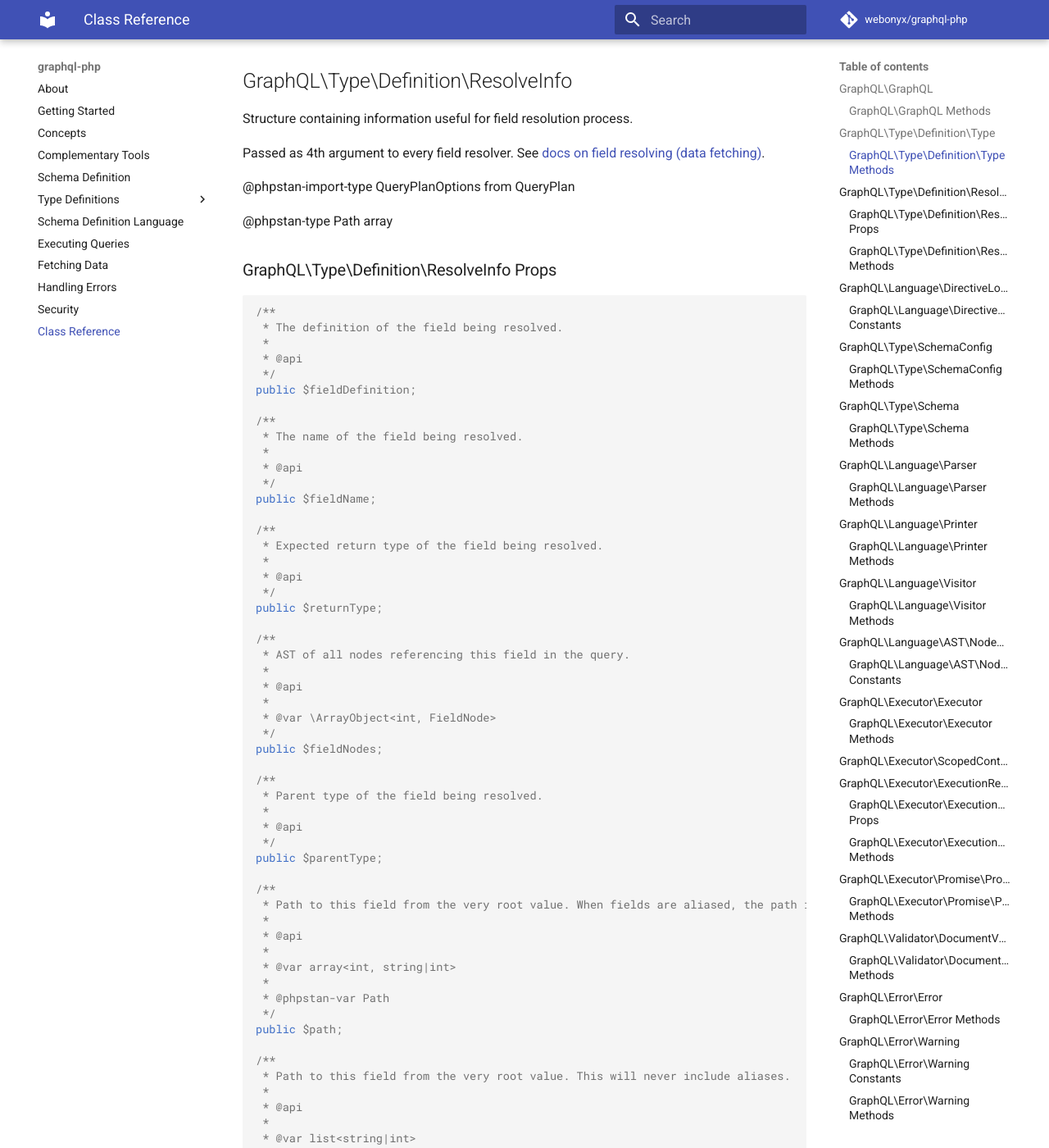
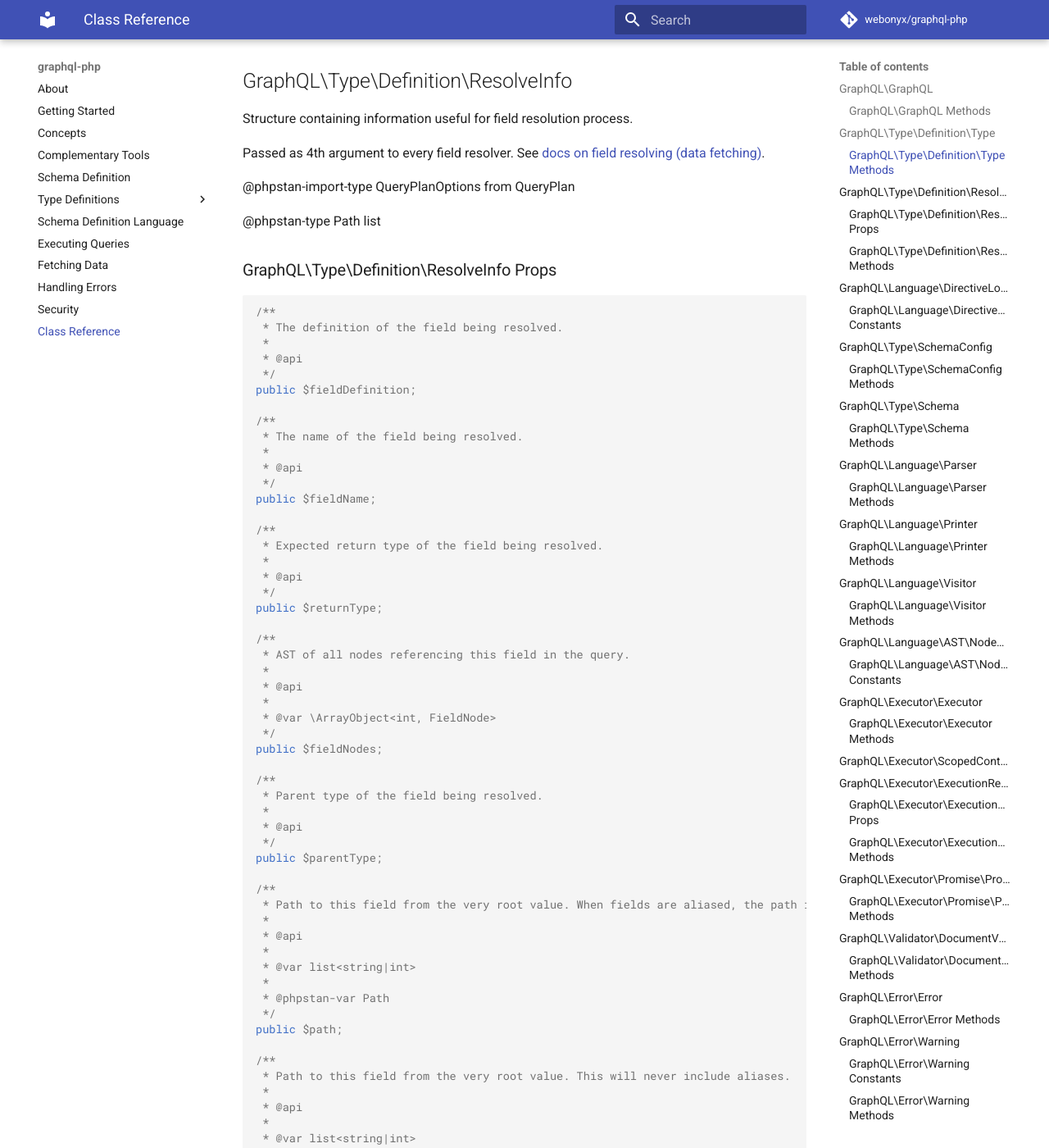
Before and after one commit to webonyx/graphql-php, an MkDocs documentation site: the page built from docs/class-reference.md, in a window 1280 px wide and 1400 px high, scrolled down 5541 px. Shown: the whole window at 82% size. Built offline with MkDocs 1.6.1 and Material for MkDocs 9.7.7, drawn with Linux system fonts in a browser that asks for light colours; comment, search, counter and statistics services are not loaded; some of the changed text lies outside the part shown.

Commit message:
Prettify docs

```diff
--- a/docs/class-reference.md
+++ b/docs/class-reference.md
@@ -308,7 +308,7 @@ Passed as 4th argument to every field resolver. See [docs on field resolving (da
 
 @phpstan-import-type QueryPlanOptions from QueryPlan
 
-@phpstan-type Path array<int, string|int>
+@phpstan-type Path list<string|int>
 
 ### GraphQL\Type\Definition\ResolveInfo Props
 
@@ -355,7 +355,7 @@ public $parentType;
  *
  * @api
  *
- * @var array<int, string|int>
+ * @var list<string|int>
  *
  * @phpstan-var Path
  */
@@ -1743,7 +1743,7 @@ function getLocations(): array
  * Returns an array describing the path from the root value to the field which produced this error.
  * Only included for execution errors. When fields are aliased, the path includes aliases.
  *
- * @return array<int, int|string>|null
+ * @return list<int|string>|null
  *
  * @api
  */
```
